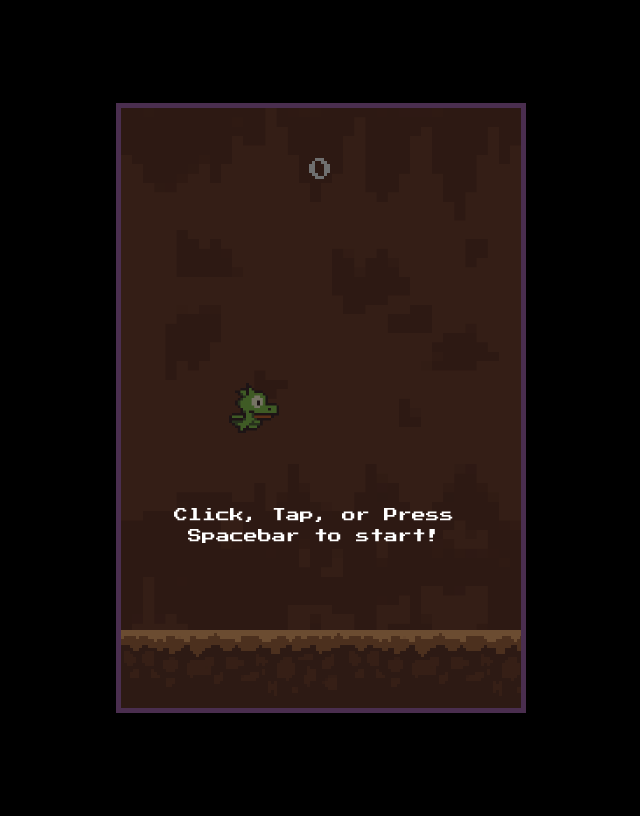
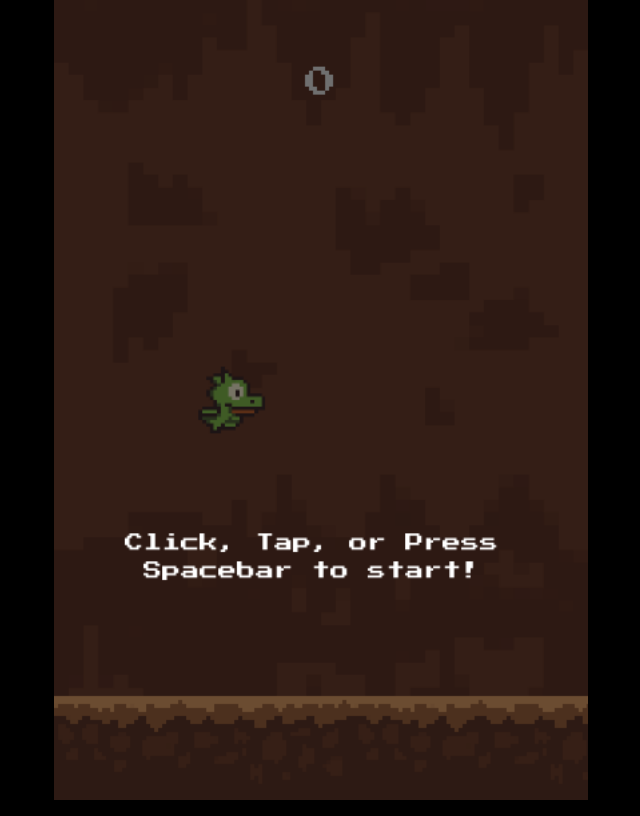
Before and after one commit to thecornyginger/flappy-dragon, a plain HTML site: page index.html in a window 1280 px wide. Shown: the whole page, without its empty margins (319-959 px from the left). Drawn offline with Linux system fonts and the light colour scheme.

Commit message:
css styling

```diff
--- a/style.css
+++ b/style.css
@@ -1,4 +1,8 @@
-body {
+html, body {
+    margin: 0;
+    padding: 0;
+    width: 100%;
+    height: 100%;
     display: flex;
     justify-content: center;
     align-items: center;
@@ -10,7 +14,11 @@ body {
 }
 
 .container {
-    text-align: center;
+    width: 100%;
+    height: 100%;
+    display: flex;
+    justify-content: center;
+    align-items: center;
 }
 
 h1 {
@@ -21,10 +29,10 @@ h1 {
 }
 
 canvas {
-    border: 5px solid #4a2e4f;
-    background-color: #1a111e;
     display: block;
-    margin: 0 auto;
+    width: 100vw;
+    height: 100vh;
+    object-fit: contain;
 }
 
 .controls {
```
